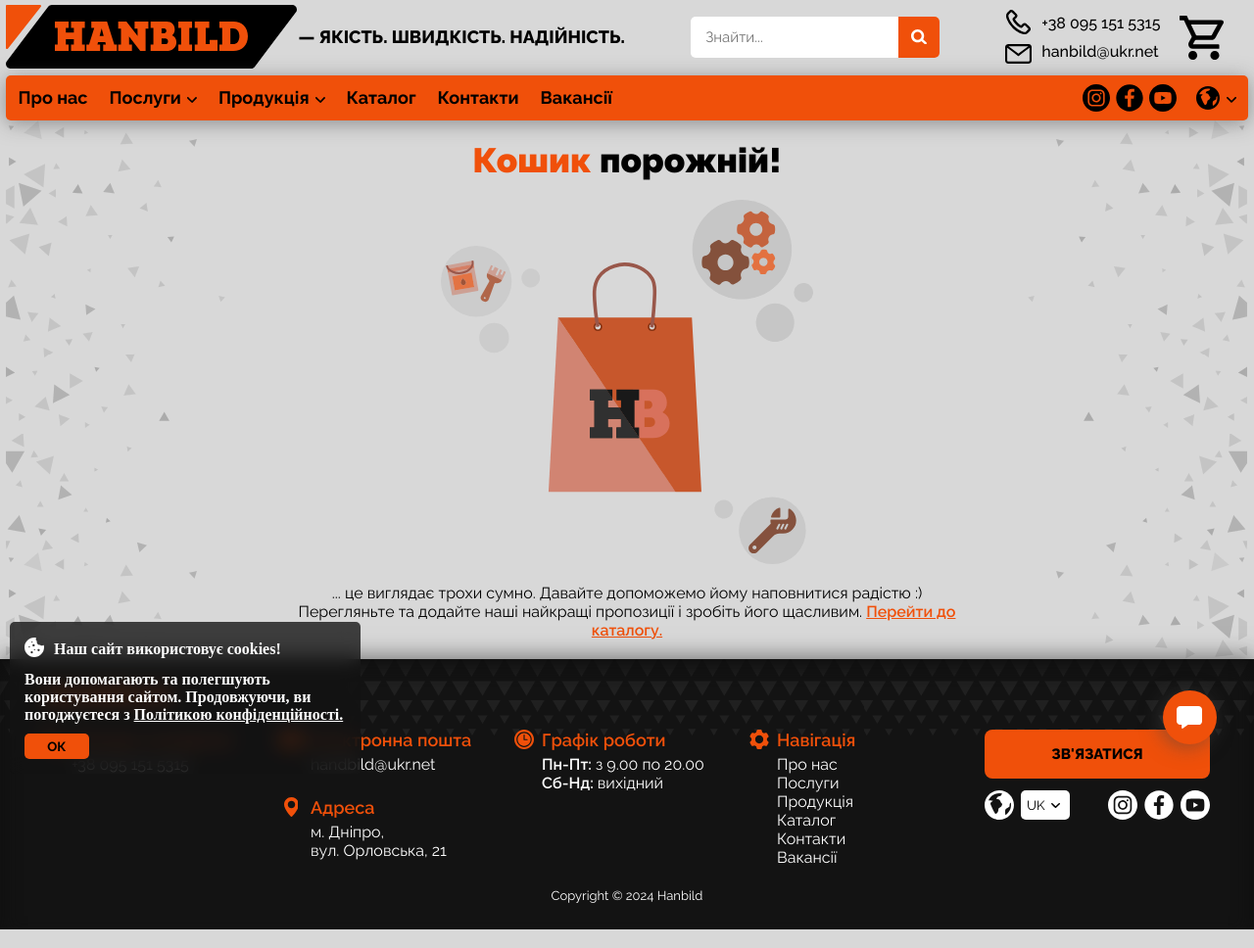
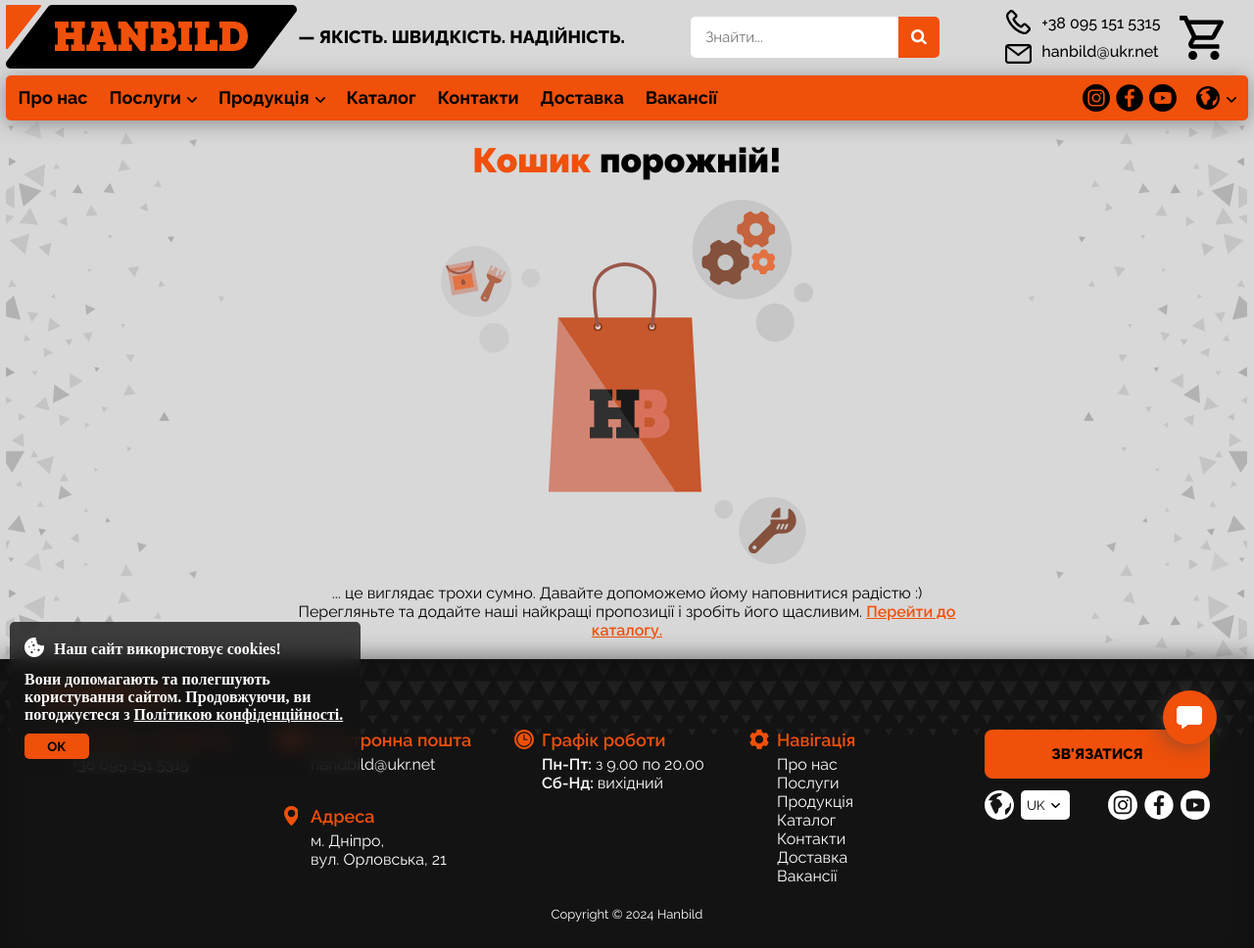
Before and after one commit to ImperatorNeron/hanbild_test, a Django app: page /cart/ in a window 1280 px wide. Shown: the whole page at 98% size. Run offline with Django 4.2, Linux system fonts and the light colour scheme; data that the repository does not hold is empty.

Commit message:
#26 | SEO fixing | Added new links to header and footer

```diff
--- a/templates/includes/_footer.html
+++ b/templates/includes/_footer.html
@@ -207,6 +207,9 @@
             <a href="{% url 'main:contacts' %}">{% translate 'Контакти' %}</a>
           </li>
           <li>
+            <a href="{% url 'main:delivery' %}">{% translate 'Доставка' %}</a>
+          </li>
+          <li>
             <a href="{% url 'vacancy:vacancy' %}">{% translate 'Вакансії' %}</a>
           </li>
         </ul>
@@ -225,6 +228,9 @@
           </li>
           <li>
             <a href="{% url 'main:contacts' %}">{% translate 'Контакти' %}</a>
+          </li>
+          <li>
+            <a href="{% url 'main:delivery' %}">{% translate 'Доставка' %}</a>
           </li>
           <li>
             <a href="{% url 'vacancy:vacancy' %}">{% translate 'Вакансії' %}</a>
--- a/templates/includes/_header.html
+++ b/templates/includes/_header.html
@@ -163,6 +163,9 @@
               <a class="menu__link" href="{% url 'main:contacts' %}">{% translate 'Контакти' %}</a>
             </li>
             <li>
+              <a class="menu__link" href="{% url 'main:delivery' %}">{% translate 'Доставка' %}</a>
+            </li>
+            <li>
               <a class="menu__link" href="{% url 'vacancy:vacancy' %}">{% translate 'Вакансії' %}</a>
             </li>
           </ul>
@@ -264,6 +267,9 @@
           <a href="{% url 'main:contacts' %}">{% translate 'Контакти' %}</a>
         </li>
         <li>
+          <a href="{% url 'main:delivery' %}">{% translate 'Доставка' %}</a>
+        </li>
+        <li>
           <a href="{% url 'vacancy:vacancy' %}">{% translate 'Вакансії' %}</a>
         </li>
       </ul>
```
